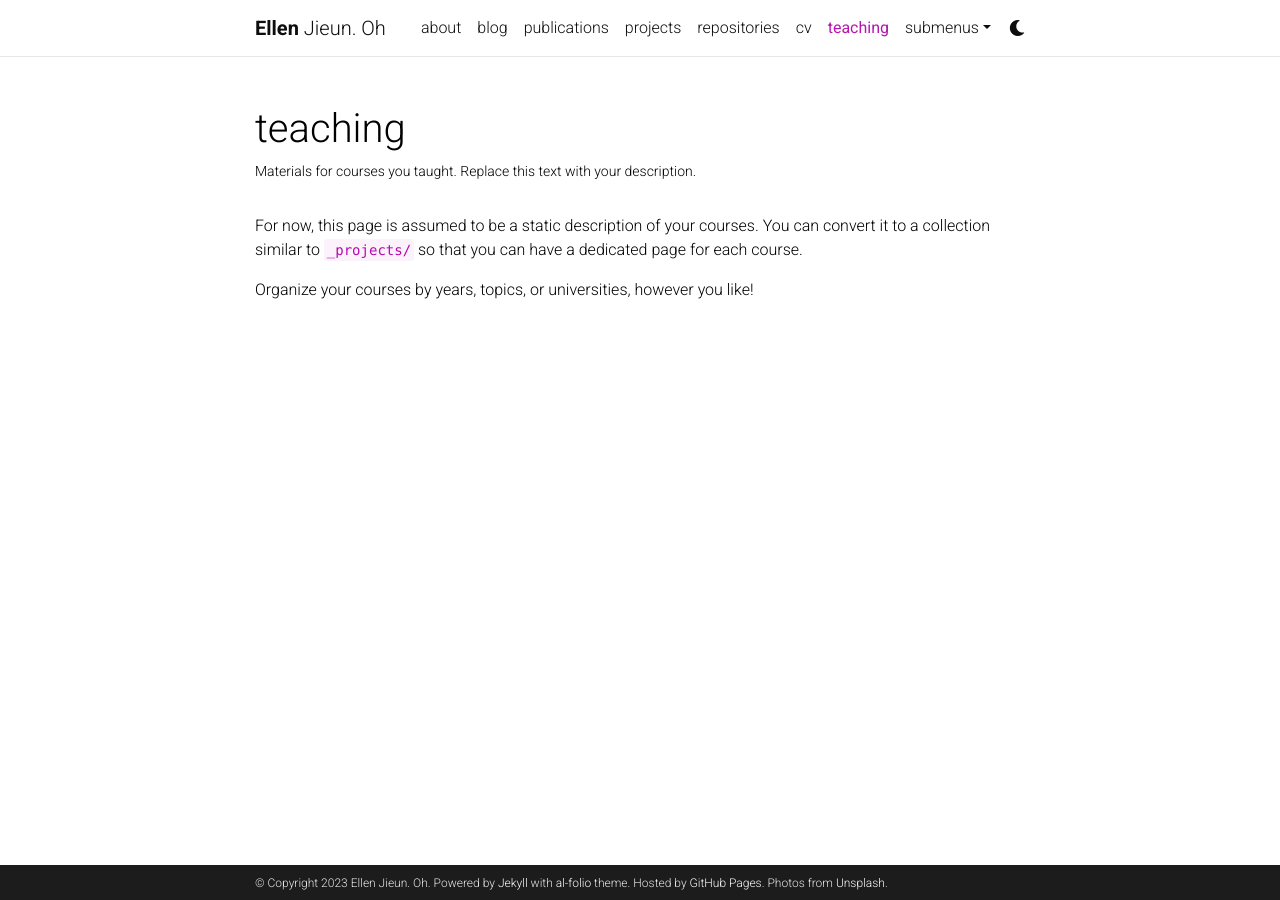
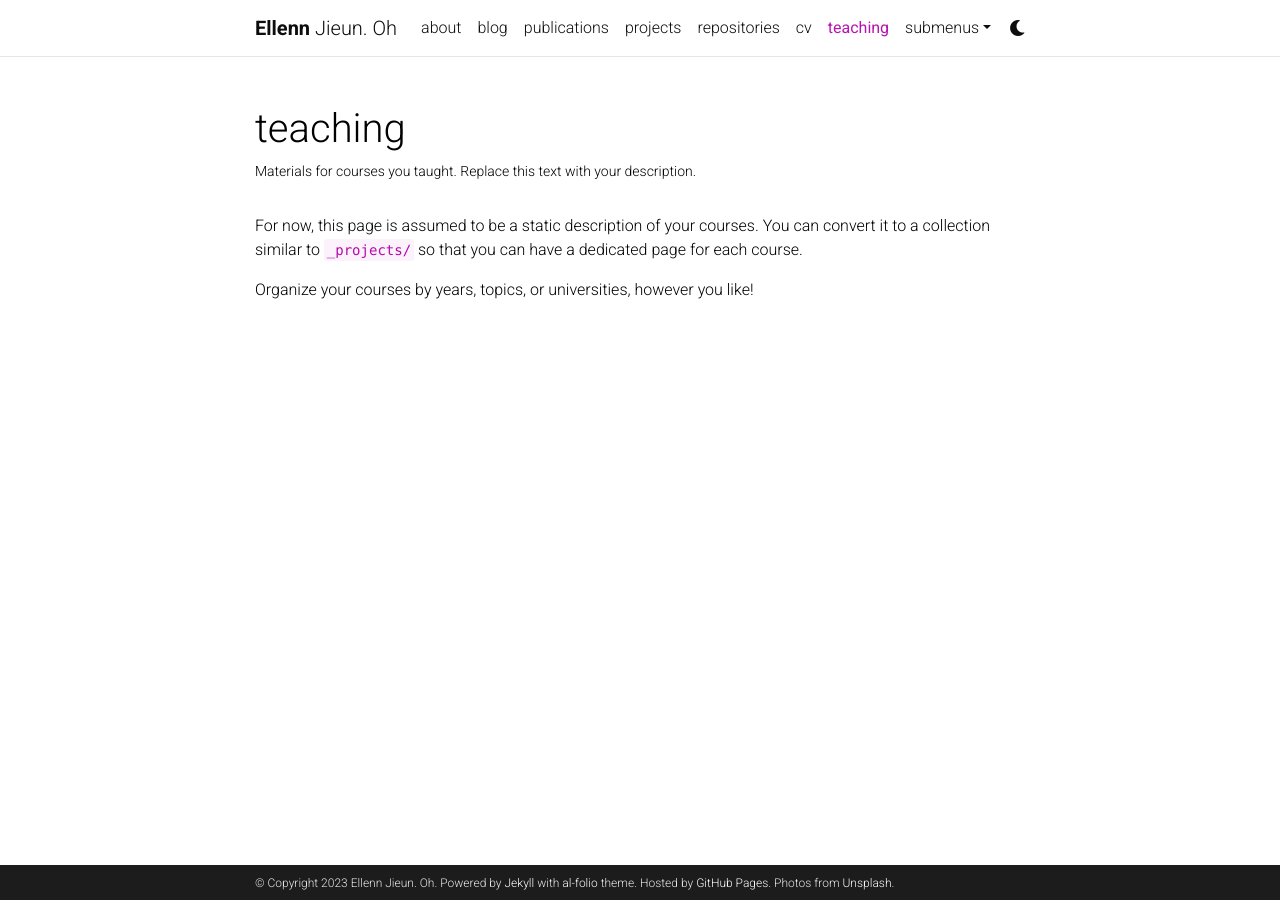
Before and after one commit to Nimbus1997/Nimbus1997.github.io, a Jekyll site: the page built from _pages/teaching.md, in a window 1280 px wide. Built offline with Jekyll 4.4.1, drawn with Linux system fonts in a browser that asks for light colours; comment, search, counter and statistics services are not loaded; a style sheet for code colours, icons or effects is not loaded.

Commit message:
Update _config.yml

```diff
--- a/_config.yml
+++ b/_config.yml
@@ -3,7 +3,7 @@
 # -----------------------------------------------------------------------------
 
 title: blank # the website title (if blank, full name will be used instead)
-first_name: Ellen
+first_name: Ellenn
 middle_name: Jieun.
 last_name: Oh
 email: jieunoh@postech.ac.kr
```
